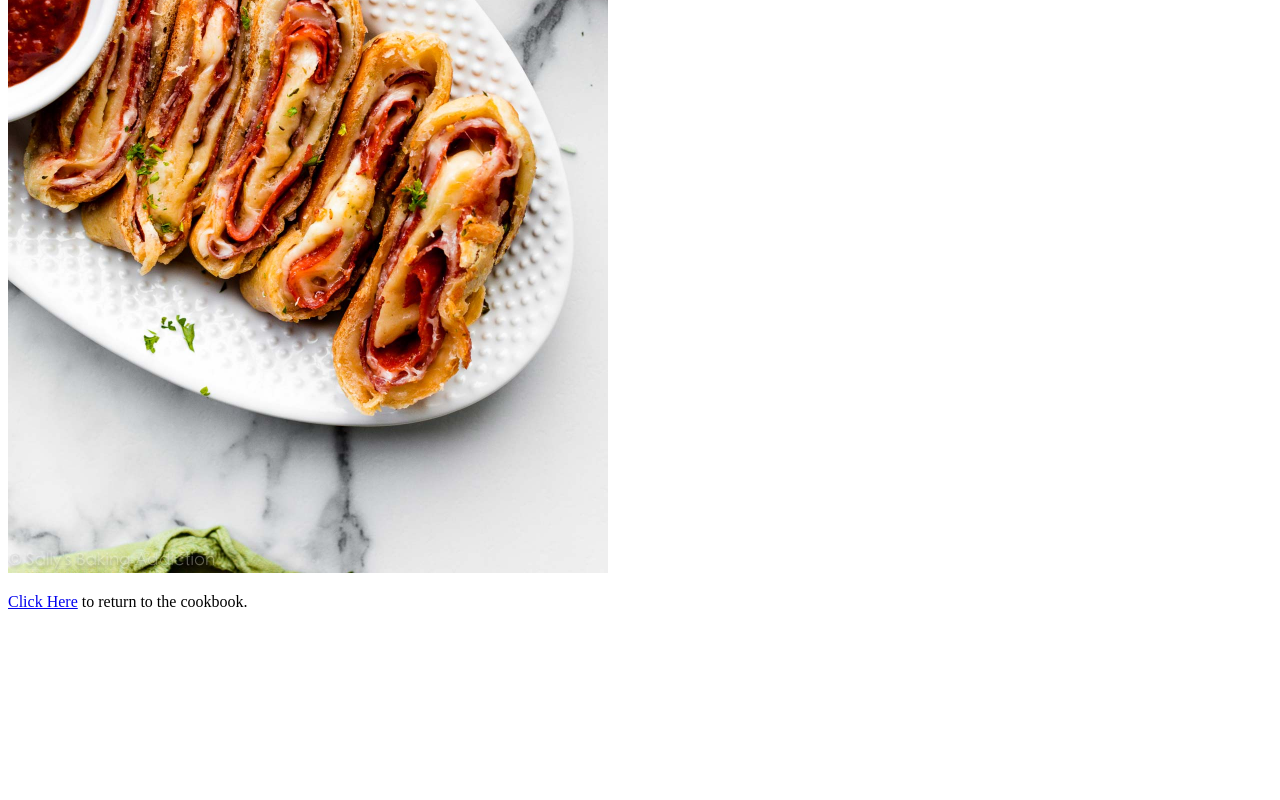
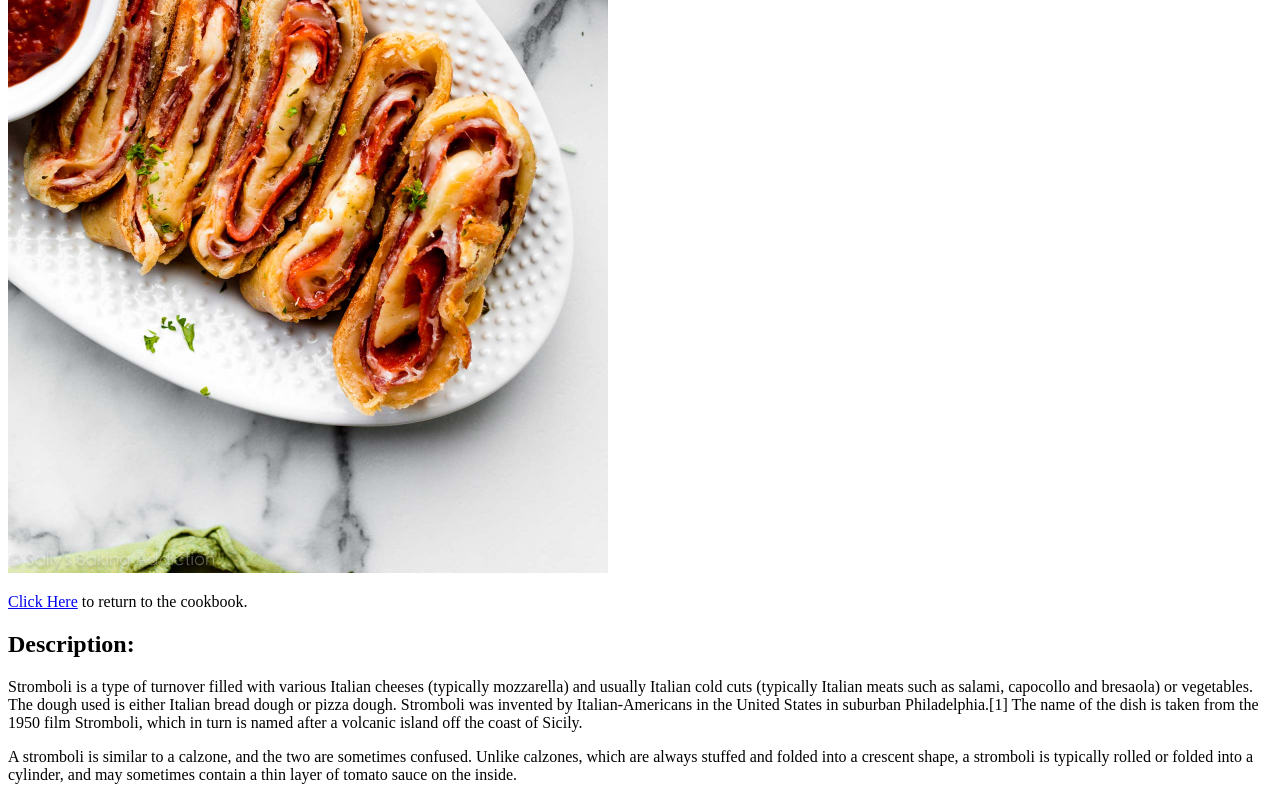
Before and after one commit to GrumpyEngineer0/odin-recipes, a plain HTML site: page recipes/stromboli.html in a window 1280 px wide. Shown: the part 407-1207 px from the top of the page. Before the commit the page ends 1034 px from the top, so only its background shows below. Drawn offline with Linux system fonts and the light colour scheme.

Commit message:
Added a description to stromboli.html

```diff
--- a/recipes/stromboli.html
+++ b/recipes/stromboli.html
@@ -11,6 +11,17 @@
              width = "600"
              height = "900">
         <p><a href="../index.html">Click Here</a> to return to the cookbook.</p>
-
+        <h2>Description:</h2>
+        <p>
+            Stromboli is a type of turnover filled with various Italian cheeses (typically mozzarella) and usually Italian cold cuts
+            (typically Italian meats such as salami, capocollo and bresaola) or vegetables. The dough used is either Italian bread
+            dough or pizza dough. Stromboli was invented by Italian-Americans in the United States in suburban Philadelphia.[1] The
+            name of the dish is taken from the 1950 film Stromboli, which in turn is named after a volcanic island off the coast of Sicily.
+        </p>
+        <p>
+            A stromboli is similar to a calzone, and the two are sometimes confused. Unlike calzones, which are always stuffed and folded into
+            a crescent shape, a stromboli is typically rolled or folded into a cylinder, and may sometimes contain a thin layer of tomato sauce
+            on the inside.
+        </p>
     </body>
 </html>
```
